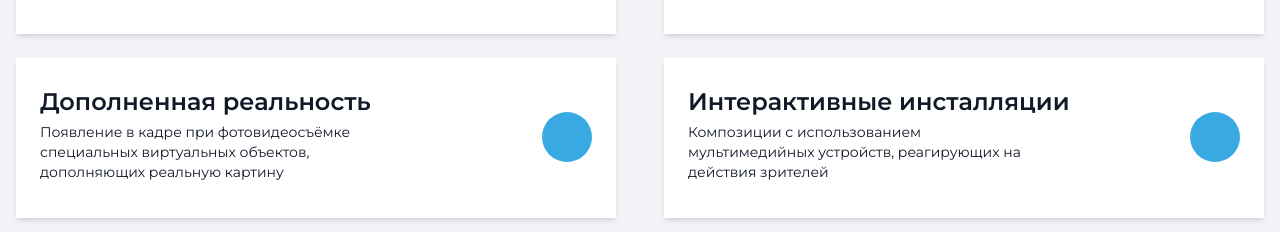
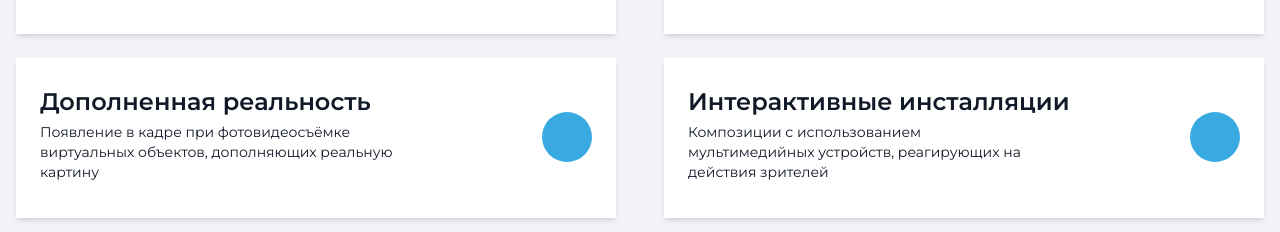
Before and after one commit to kirillisomska/politech-media, a Next.js app: page / in a window 1280 px wide. Shown: the part 1480-1712 px from the top of the page. Built offline with nearby package versions, Linux system fonts and the light colour scheme; no server answers; the database is empty.

Commit message:
remove специальных

```diff
--- a/app/page.tsx
+++ b/app/page.tsx
@@ -119,7 +119,7 @@ export default async function Home() {
                 Дополненная реальность
               </h3>
               <p className="text-gray-900 text-sm max-w-[65%]">
-                Появление в кадре при фотовидеосъёмке специальных виртуальных
+                Появление в кадре при фотовидеосъёмке виртуальных
                 объектов, дополняющих реальную картину
               </p>
               <div className="absolute bottom-[35%] right-[24px] w-[50px] h-[50px] bg-[#39AAE1] rounded-[50%]"></div>
```
